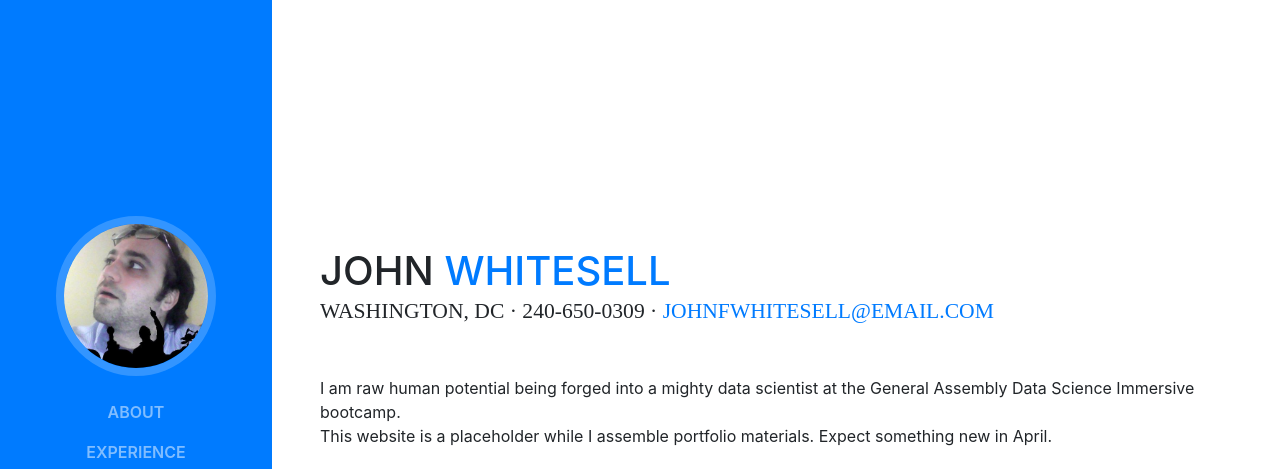
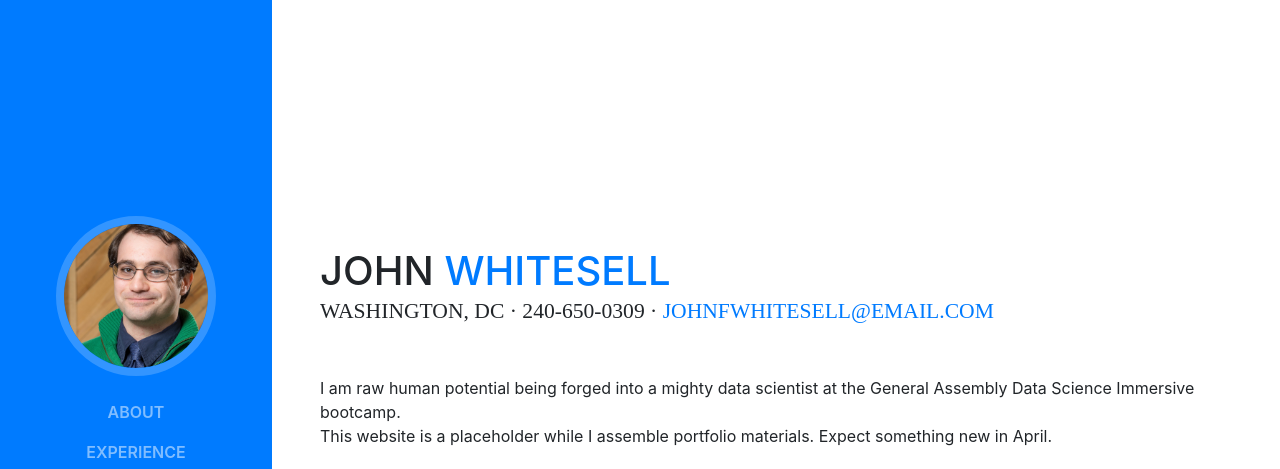
Before and after one commit to johnfwhitesell/PersonalWebsite, a website with bundled scripts: page index.html in a window 1280 px wide. Shown: the top 469 px of the page. Built offline with nearby package versions, Linux system fonts and the light colour scheme; a web font is replaced by a local one.

Commit message:
new photo

```diff
--- a/index.html
+++ b/index.html
@@ -31,7 +31,7 @@
       <a class="navbar-brand js-scroll-trigger" href="#page-top">
         <span class="d-block d-lg-none">Hello World!</span>
         <span class="d-none d-lg-block">
-          <img class="img-fluid img-profile rounded-circle mx-auto mb-2" src="img/profile.jpg" alt="">
+          <img class="img-fluid img-profile rounded-circle mx-auto mb-2" src="img/jwhitesell.jpg" alt="">
         </span>
       </a>
       <button class="navbar-toggler" type="button" data-toggle="collapse" data-target="#navbarSupportedContent" aria-controls="navbarSupportedContent" aria-expanded="false" aria-label="Toggle navigation">
```
Also changed, not shown: img/jwhitesell.jpg (added).
